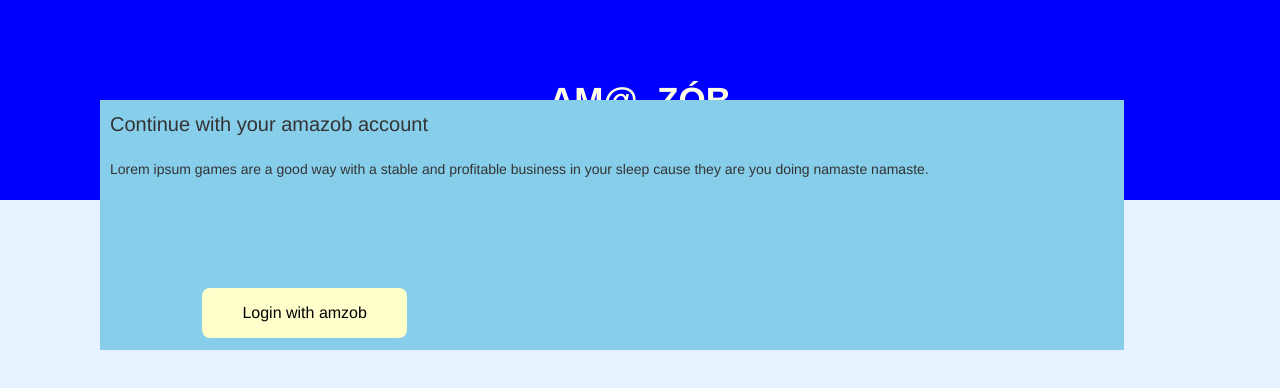
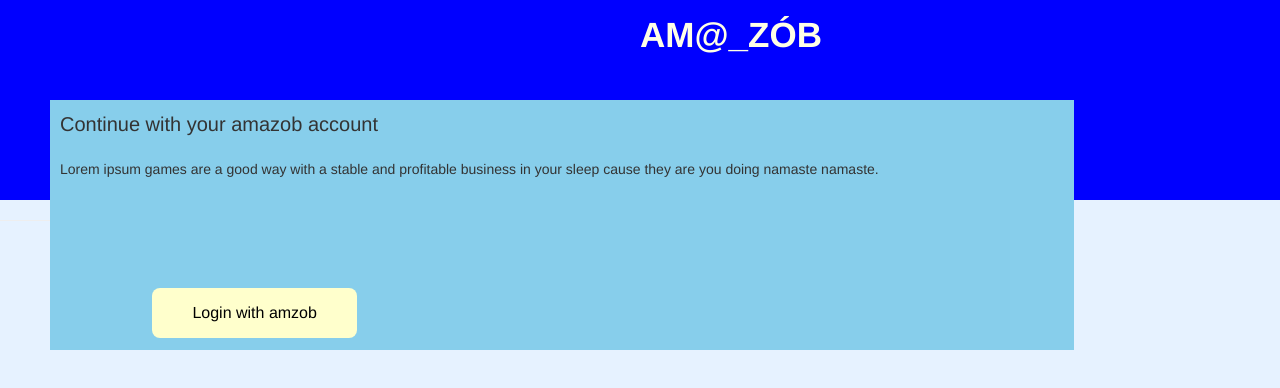
Before and after one commit to Priya7597/Webpage.github.io, a plain HTML site: page index.html in a window 1280 px wide. Drawn offline with nearby package versions, Linux system fonts and the light colour scheme.

Commit message:
Update index.html

```diff
--- a/index.html
+++ b/index.html
@@ -30,7 +30,10 @@ body{
 */
 .text {
    color:#ffffe6;
-   text-align : center ;
+   position :absolute ;
+    top:10px;
+    left:50%;
+    right:50%;
    font-weight:800;
    font-size :35px;
    font-family:helvetica ;
@@ -52,7 +55,7 @@ body{
        position:absolute;
 
        top :100px;
-       left : 100px;
+       left : 50px;
 
    }
 
```
